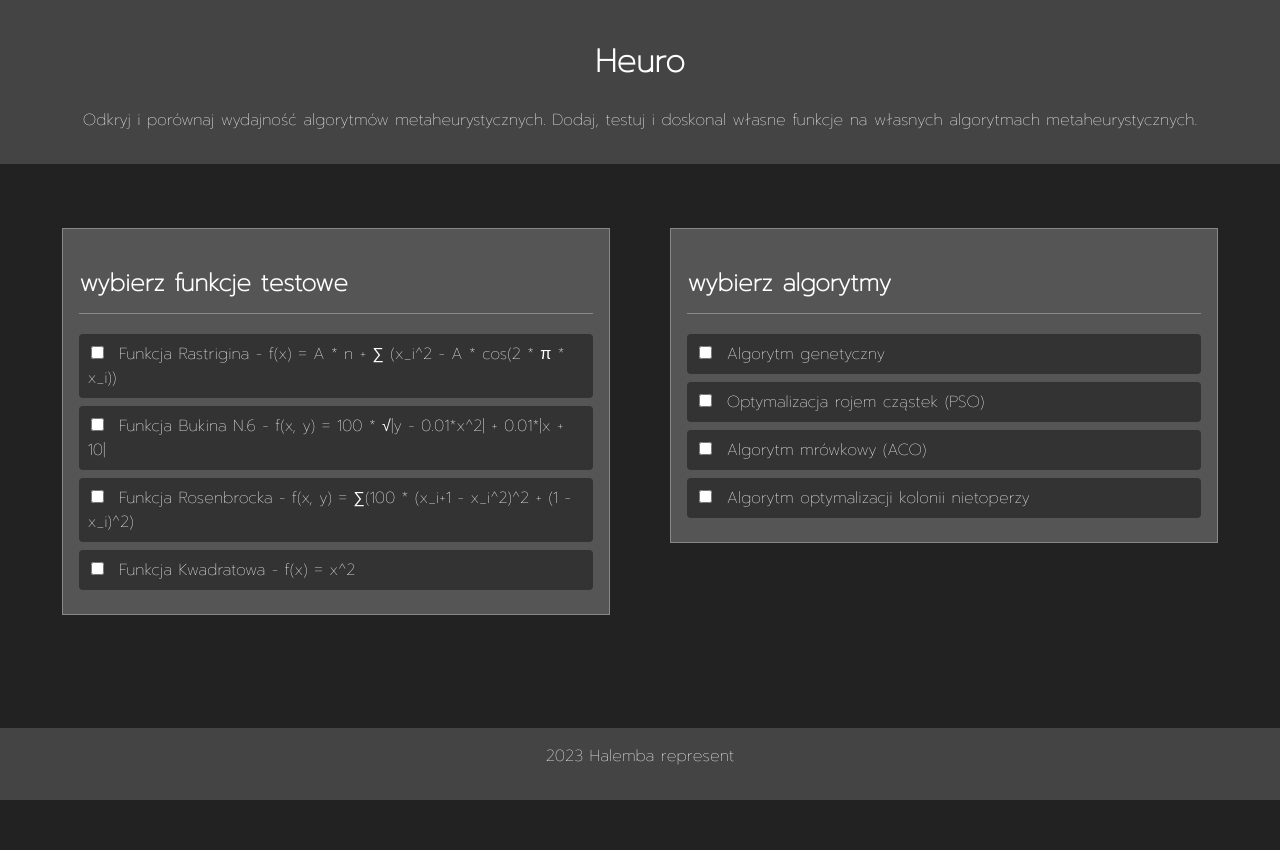
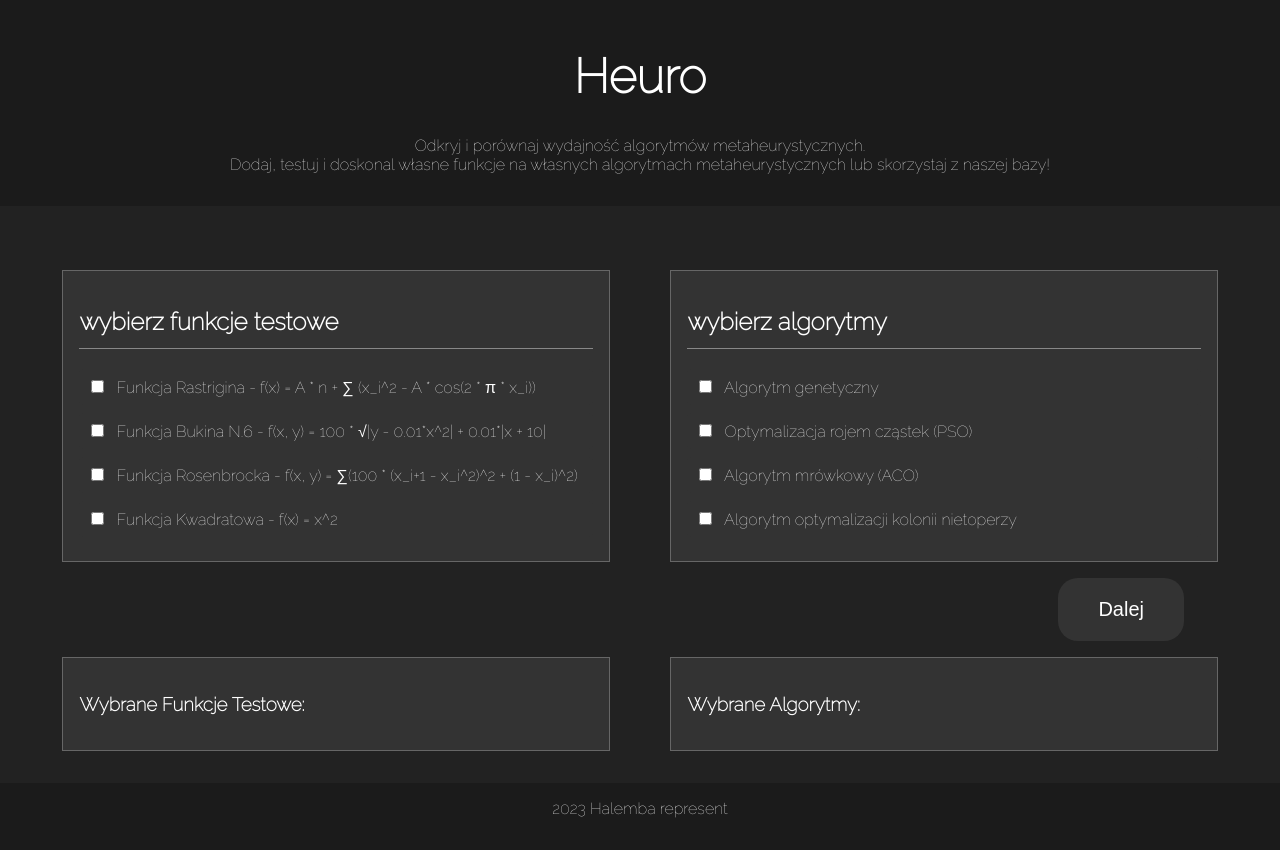
Before and after one commit to jaqbp/Heuro, a Flask app: page / in a window 1280 px wide. Before the commit the page ends 800 px from the top, so only its background shows below. Run offline with Flask 3, Linux system fonts and the light colour scheme.

Commit message:
displaying selected functions algorithms added

```diff
--- a/Backend/static/css/index-style.css
+++ b/Backend/static/css/index-style.css
@@ -1,7 +1,7 @@
-@import url('https://fonts.googleapis.com/css2?family=Prompt:wght@100&display=swap');
+@import url('https://fonts.googleapis.com/css2?family=Poppins:wght@100&family=Prompt:wght@100&family=Raleway:wght@100&display=swap');
 
 body {
-    font-family: 'Prompt', sans-serif;
+    font-family: 'Raleway', sans-serif;
     margin: 0;
     padding: 0;
     display: flex;
@@ -14,8 +14,16 @@
 header, footer {
     text-align: center;
     padding: 1em;
-    background-color: #444;
+    background-color: #1b1b1b;
     color: #fff;
+}
+
+h1 {
+    font-size: 6vh;
+}
+
+p {
+    font-size: 2vh;
 }
 
 ul {
@@ -35,15 +43,41 @@
     display: flex;
     justify-content: space-around;
     align-items: start;
+    flex-wrap: wrap;
     padding: 2em;
 }
 
+.forward-button {
+    padding: 20px 40px;
+    font-size: 20px;
+    background-color: #333;
+    color: #fff;
+    border: none;
+    cursor: pointer;
+    border-radius: 20px;
+    transition: background-color 0.3s, transform 0.3s;
+}
+
+.forward-button:hover {
+    background-color: #555;
+    transform: scale(1.05);
+}
+
+.button-container {
+    width: 100%;
+    display: flex;
+    justify-content: flex-end;
+    padding-top: 1em;
+    padding-right: 4em;
+    padding-bottom: 1em;
+}
+
 .box {
-    border: 1px solid #888;
+    border: 1px solid #666;
     width: 45%;
     padding: 1em;
     box-sizing: border-box;
-    background-color: #555;
+    background-color: #333;
     color: #fff;
 }
 
@@ -79,4 +113,10 @@
         width: 90%;
         margin-bottom: 1em;
     }
+
+    @media (max-width: 768px) {
+        .button-container {
+            justify-content: center;
+        }
+    }
 }
--- a/Backend/static/js/display_tables.js
+++ b/Backend/static/js/display_tables.js
@@ -46,6 +46,31 @@
     });
   }
 
+  // Funkcja do zbierania informacji o wybranych opcjach
+  function displaySelectedOptions() {
+  const selectedFunctions = [];
+  const selectedAlgorithms = [];
+
+  // Zbierz wybrane funkcje testowe
+  document.querySelectorAll('#test-functions-list input:checked').forEach(function(checkbox) {
+    const func = testFunctions.find(f => f.name === checkbox.value);
+    if (func) {
+      selectedFunctions.push(`${func.name}: ${func.formula}`);
+    }
+  });
+
+  // Zbierz wybrane algorytmy
+  document.querySelectorAll('#algorithms-list input:checked').forEach(function(checkbox) {
+    selectedAlgorithms.push(checkbox.value);
+  });
+
+  // Wyświetl wybrane opcje
+  document.getElementById('selected-functions').innerText = selectedFunctions.join('\n');
+  document.getElementById('selected-algorithms').innerText = selectedAlgorithms.join('\n');
+  }
+
+  document.querySelector('.forward-button').addEventListener('click', displaySelectedOptions);
+
   // Wywołanie funkcji generujących listy po załadowaniu strony
   window.onload = function() {
     generateTestFunctionsList();
--- a/Backend/templates/index.html
+++ b/Backend/templates/index.html
@@ -9,14 +9,14 @@
 <body>
     <header>
         <h1>Heuro</h1>
-            <p>Odkryj i porównaj wydajność algorytmów metaheurystycznych.
-                Dodaj, testuj i doskonal własne funkcje na własnych algorytmach metaheurystycznych.</p>
+            <p>Odkryj i porównaj wydajność algorytmów metaheurystycznych. <br>
+                Dodaj, testuj i doskonal własne funkcje na własnych algorytmach metaheurystycznych
+            lub skorzystaj z naszej bazy!</p>
         </header>
         </p>
     </header>
 
     <section id="main-content">
-        <script src="{{ url_for('static', filename='js/display_tables.js') }}"></script>
         <div class="box">
             <h2>wybierz funkcje testowe</h2>
             <div id="test-functions-list"></div>
@@ -26,10 +26,24 @@
             <h2>wybierz algorytmy</h2>
             <div id="algorithms-list"></div>
         </div>
+
+        <div class="button-container">
+            <button class="forward-button"> Dalej </button>
+        </div>
+
+        <div class="box">
+            <h3>Wybrane Funkcje Testowe:</h3>
+            <pre id="selected-functions"></pre>
+        </div>
+        <div class="box">
+            <h3>Wybrane Algorytmy:</h3>
+            <pre id="selected-algorithms"></pre>
+        </div>
     </section>
 
     <footer>
         <p>2023 Halemba represent</p>
     </footer>
+    <script src="{{ url_for('static', filename='js/display_tables.js') }}"></script>
 </body>
 </html>
```
